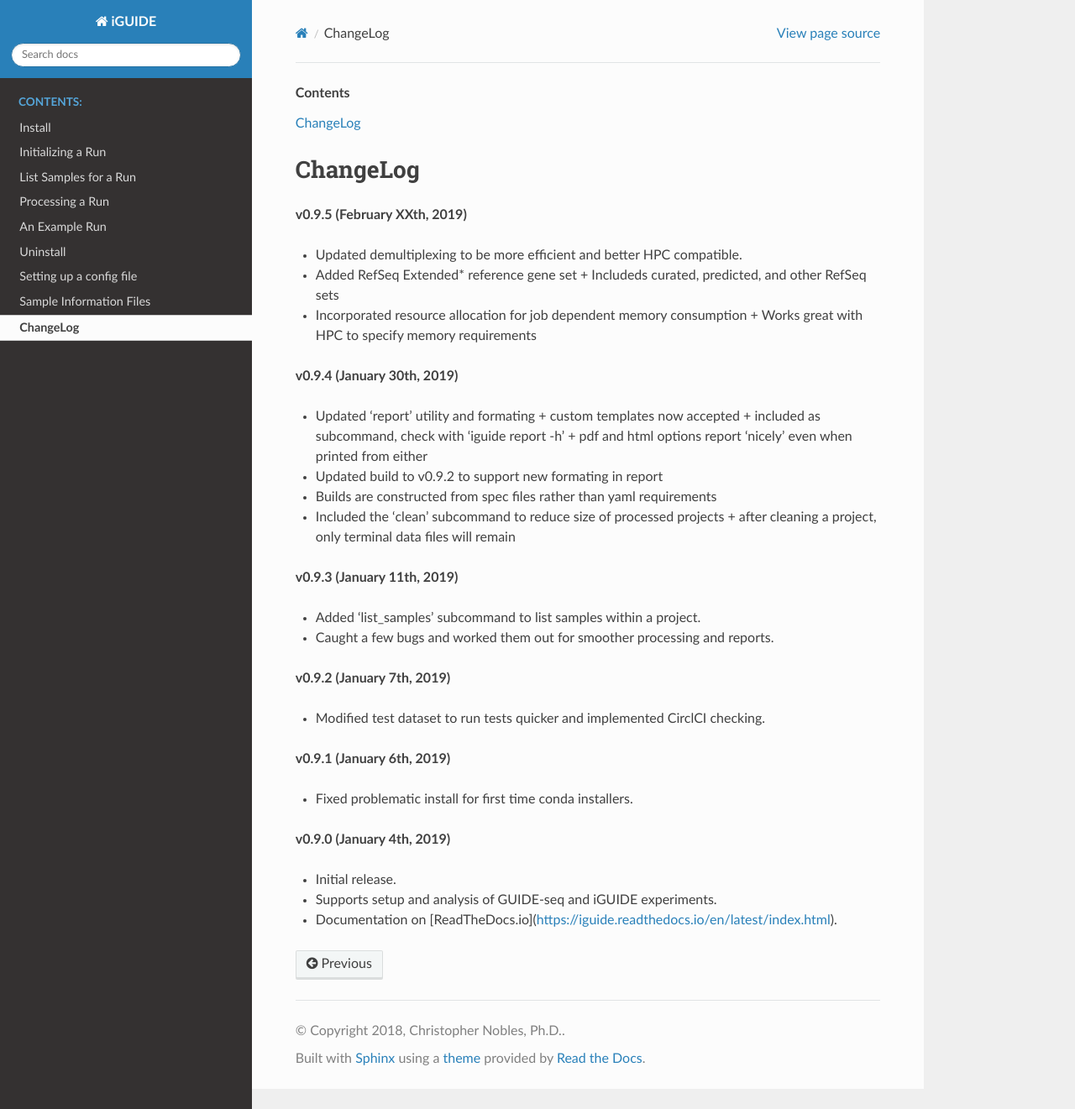
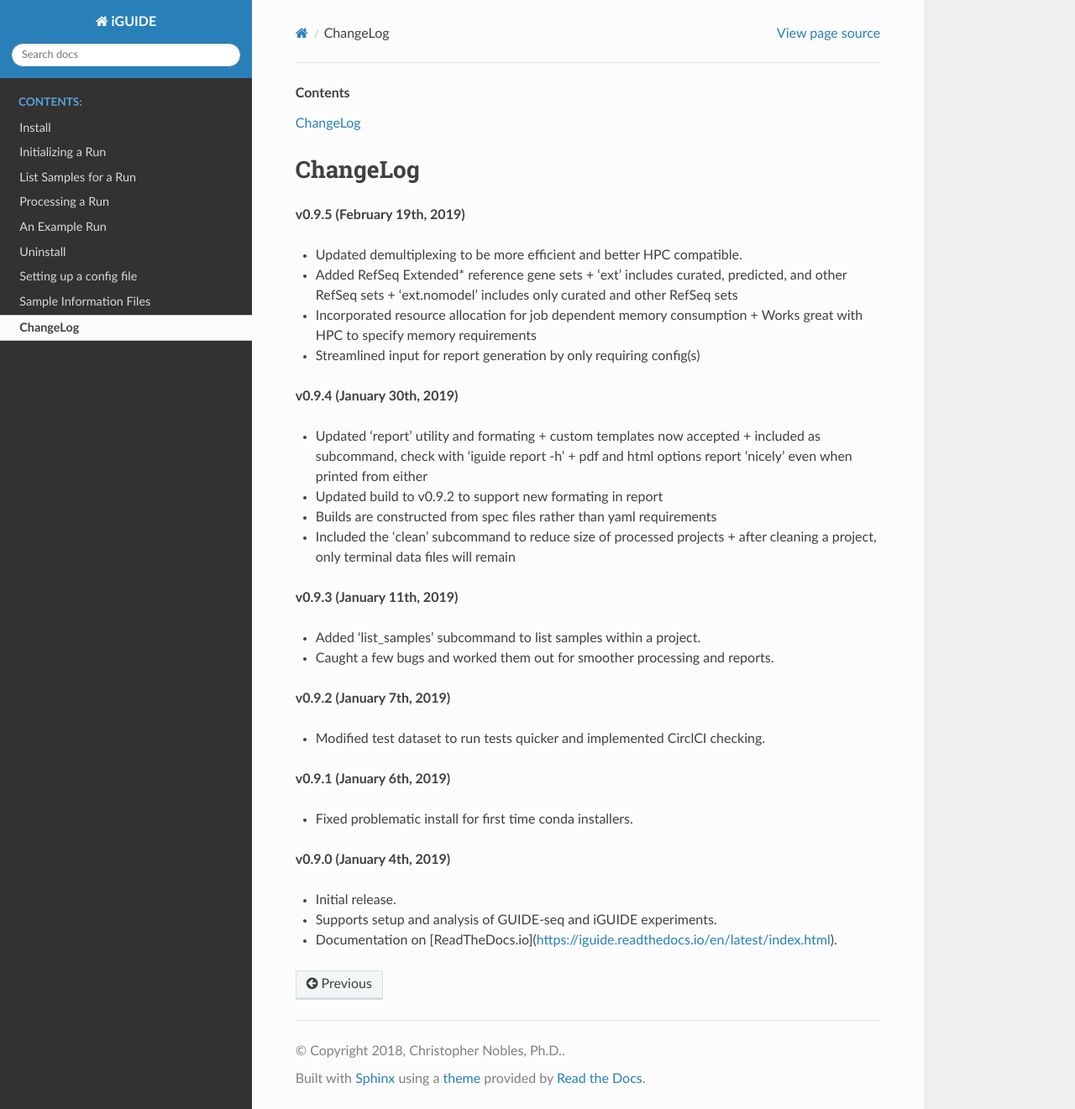
Before and after one commit to cnobles/iGUIDE, a Sphinx documentation site: the page built from docs/pages/changelog.rst, in a window 1280 px wide and 1321 px high. Shown: the whole window at 84% size. Built offline with Sphinx 7.4.7 and the Read the Docs theme 2.0.0, drawn with Linux system fonts in a browser that asks for light colours.

Commit message:
Updated documentation to reflect v0.9.5 changes.

```diff
--- a/docs/pages/changelog.rst
+++ b/docs/pages/changelog.rst
@@ -6,13 +6,15 @@
 ChangeLog
 ========================
 
-**v0.9.5 (February XXth, 2019)**
+**v0.9.5 (February 19th, 2019)**
 
 * Updated demultiplexing to be more efficient and better HPC compatible.
-* Added RefSeq Extended* reference gene set
-  + Includeds curated, predicted, and other RefSeq sets
+* Added RefSeq Extended* reference gene sets
+  + 'ext' includes curated, predicted, and other RefSeq sets
+  + 'ext.nomodel' includes only curated and other RefSeq sets
 * Incorporated resource allocation for job dependent memory consumption
   + Works great with HPC to specify memory requirements
+* Streamlined input for report generation by only requiring config(s)
 
 **v0.9.4 (January 30th, 2019)**
 
```
Also changed, not shown: README.md (+6 -5 lines).
